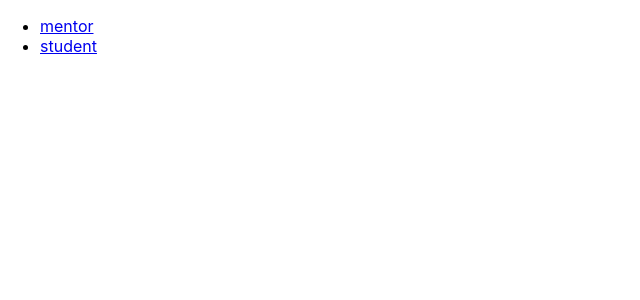
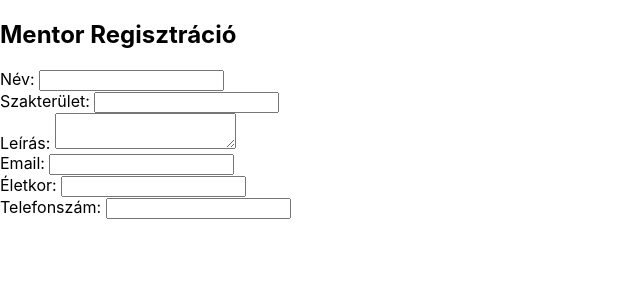
Before and after one commit to szati999/DigitalisKalakaFE, a React (Create React App) app: page /mentor in a window 1280 px wide. Shown: the top 300 px of the page, without its empty margins (0-640 px from the left). Built offline with nearby package versions, Linux system fonts and the light colour scheme.

Commit message:
router fix and register screen

```diff
--- a/package.json
+++ b/package.json
@@ -11,7 +11,6 @@
     "react": "^17.0.2",
     "react-bootstrap": "^2.0.3",
     "react-dom": "^17.0.2",
-    "react-router": "^5.2.1",
     "react-router-dom": "^6.1.0",
     "react-scripts": "4.0.3",
     "web-vitals": "^1.0.1"
--- a/src/App.js
+++ b/src/App.js
@@ -1,39 +1,17 @@
 import React from "react";
-import {
-  BrowserRouter as Router,
-  Route,
-  Routes,
-  Link
-} from "react-router-dom";
+import { BrowserRouter as Router, Route, Routes } from "react-router-dom";
+
+import UserTypes from "./components/UserTypes";
+import MentorRegister from "./components/MentorRegister";
 
 export default function App() {
 	return (
 		<Router>
-      <div>
-        <nav>
-          <ul>
-            <li>
-              {/* <Link to="/mentor">Mentor</Link> */}
-              <a href="/mentor">mentor</a>
-            </li>
-            <li>
-              {/* <Link to="/student">Student</Link> */}
-              <a href="/student">student</a>
-
-            </li>
-
-          </ul>
-        </nav>
-
 			<Routes>
-          <Route path="/mentor">
-          </Route>
-          <Route path="/student">
-          </Route>
-          <Route path="/">
-          </Route>
+				<Route path="/mentor" element={<MentorRegister />} />
+				<Route path="/student"></Route>
+				<Route path="/" element={<UserTypes />}></Route>
 			</Routes>
-      </div>
 		</Router>
 	);
 }
--- /dev/null
+++ b/src/components/MentorRegister.jsx
@@ -0,0 +1,30 @@
+import React from "react";
+
+const MentorRegister = () => {
+	return (
+		<div>
+			<h2>Mentor Regisztráció</h2>
+			<form>
+				<label>Név: </label>
+				<input type="text" />
+				<br />
+				<label>Szakterület: </label>
+				<input type="text" />
+				<br />
+				<label>Leírás: </label>
+				<textarea></textarea>
+				<br />
+				<label>Email: </label>
+				<input type="email" />
+				<br />
+				<label>Életkor: </label>
+				<input type="number" />
+				<br />
+				<label>Telefonszám: </label>
+				<input type="number" />
+			</form>
+		</div>
+	);
+};
+
+export default MentorRegister;
--- a/src/components/UserTypes.jsx
+++ b/src/components/UserTypes.jsx
@@ -1,9 +1,25 @@
-import React from 'react'
+import React from "react";
+import { Link } from "react-router-dom";
 
 export default function UserTypes() {
-    return (
-        <div>
-            first page
-        </div>
-    )
+	return (
+		<div>
+			{/* <nav>
+				<ul>
+					<li>
+						<Link to="/mentor">Mentor</Link>
+					</li>
+					<li>
+						<Link to="/student">Tanuló</Link>
+					</li>
+				</ul>
+			</nav> */}
+			<Link to="/mentor">
+				<button type="button">Mentor</button>
+			</Link>
+			<Link to="/student">
+				<button type="button">Tanuló</button>
+			</Link>
+		</div>
+	);
 }
```
Also changed, not shown: 1 other file (tests, documents, lock files or other folders). Lines whose indentation alone changed are shown as unchanged.
